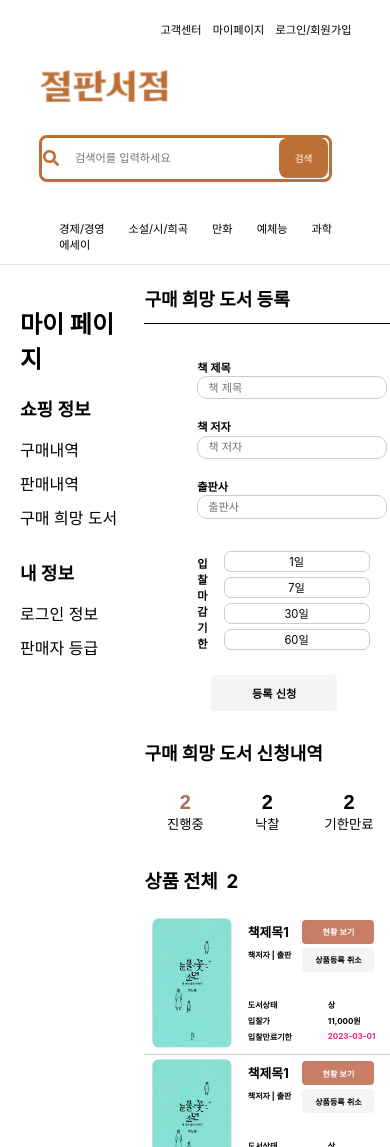
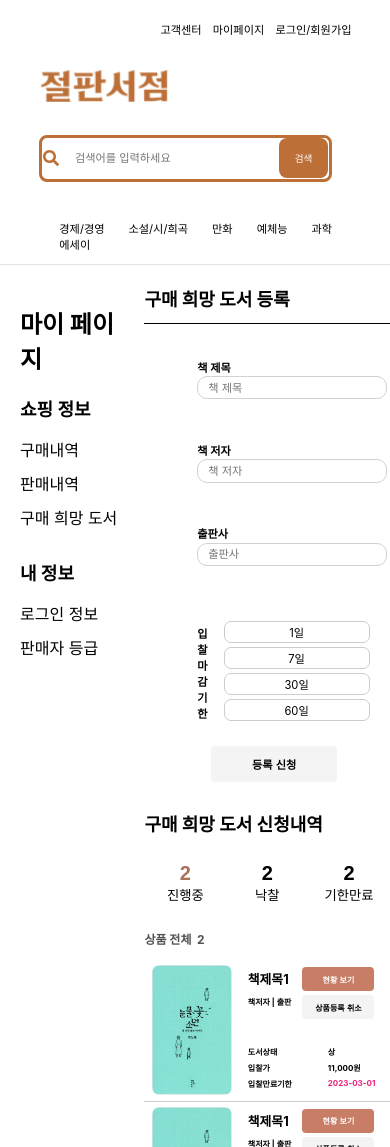
Before and after one commit to sonlucy/RareBookStore, a React (Create React App) app in the folder front_end/: page /RegRequest in a window 390 px wide. Shown: the top 1147 px of the page. Built offline with nearby package versions, Linux system fonts and the light colour scheme.

Commit message:
에러 메시지 동작
에러 메시지 동작 시 요소 내려가는 문제 수정

```diff
--- a/front_end/src/styled/PurchaseReqForm.css
+++ b/front_end/src/styled/PurchaseReqForm.css
@@ -1,9 +1,20 @@
 
 .sbk-container {
-    margin: 0 auto;
-    padding-top: 2vw;
+  margin: 0 auto;
+  padding-top: 2vw;
   width: 70%;
+
 }
+.sbk-purchase-request-form {
+  display: flex;
+  flex-direction: column;
+  align-items: left;
+  padding: 1rem; /*  */
+  max-width: 1200px;
+  margin: 0 auto;
+  min-height: 25rem;/*  */
+}
+
 .sbk-purchase-request-form-title {
     margin: 0 auto;
     /*   max-width: 1200px; */
@@ -16,18 +27,13 @@
   border-width: 1px 0 0 0;
   border-style: solid;
 }
-
-.sbk-purchase-request-form {
-  display: flex;
-  flex-direction: column;
-  align-items: left;
-  padding: 1rem; /*  */
-  max-width: 1200px;
-  margin: 0 auto;
+.sbk-form-fields-container {
+  min-height: 20rem;
+/*   max-height: auto; */
 }
 
 .sbk-form-item {
-  margin-bottom: 1rem;
+height: 4.5rem;
 /*   display: flex; */
 /*   flex-direction: row; */
   align-items: center;
@@ -42,7 +48,7 @@
 .sbk-input {
   flex-grow: 1;
   border-radius: 10px;
-  border: 1px solid #ccc;
+  border: 1px solid #d2d2d2;
   height: 42px;
   font-size: 1rem;
   padding-left: 10px;
@@ -53,7 +59,7 @@
   display: flex;
   flex-direction: column;
   align-items: flex-start;
-  margin-top: 0.5rem;
+  margin-top: 0.1rem;
   padding-left: 6rem;
 }
 
@@ -127,16 +133,13 @@
 
 
 
-@media screen and (max-width: 1000px) {
-/*   .sbk-purchase-request-form {
-    width: 100%;
-  } */
+@media screen and (max-width: 1024px) {
+
     .sbk-form-item {
       width: 100%;
     }
   .sbk-input {
     width: 80%;
-/* width: 30rem; */
   }
 
 .sbk-deadline-option {
@@ -148,7 +151,9 @@
   border-radius: 7px;
   transition: background-color 0.3s;
 }
-
+.sbk-form-fields-container {
+  min-height: 25rem;
+}
 
 }
 
@@ -195,6 +200,9 @@
     flex-direction: column; /* 세로로 정렬 */
 
   }
+.sbk-form-fields-container {
+  min-height: 27rem;
+}
 
 }
 
@@ -236,4 +244,15 @@
   .sbk-error-message {
     font-size: 0.5rem;
   }
+
+  .sbk-form-fields-container {
+    min-height: 25rem;
+  }
+
+
 }
+
+.sbk-purchase-request-form-item-quantity {
+  font-size: 0.75rem;
+  color: #525252;
+}
```
